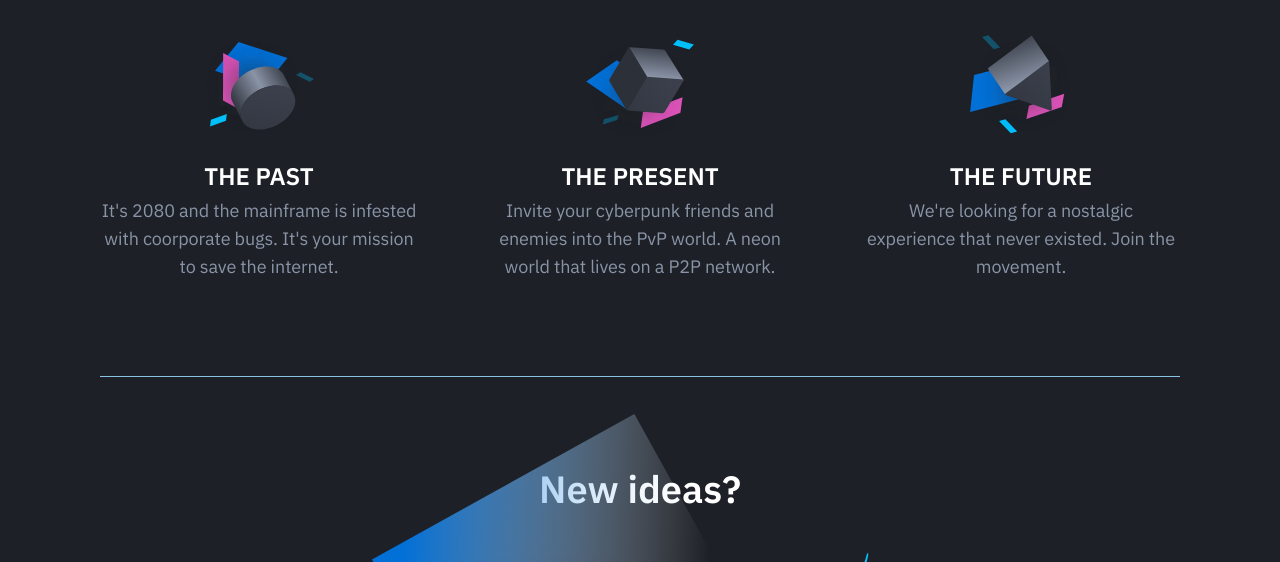
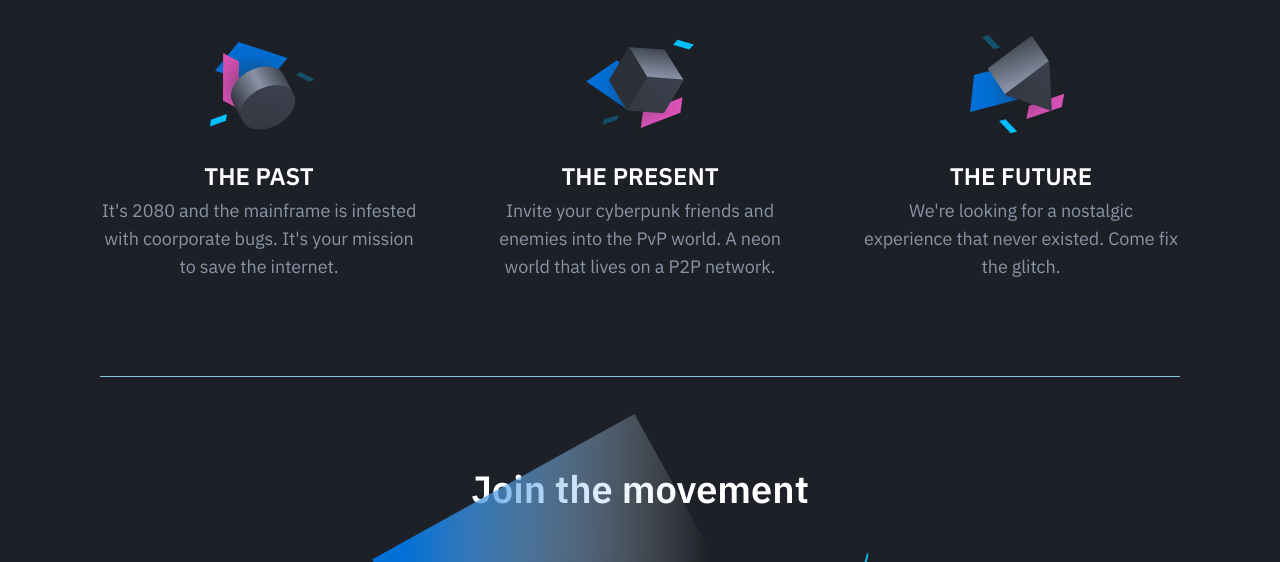
Before and after one commit to IPFS-FPS/website-retroshot, a website: page index.html in a window 1280 px wide. Shown: the part 1287-1849 px from the top of the page. Drawn offline with nearby package versions, Linux system fonts and the light colour scheme.

Commit message:
fix the glitch

```diff
--- a/index.html
+++ b/index.html
@@ -158,7 +158,7 @@
 										</h4>
 										<p class="text-sm mb-0">
                       We're looking for a nostalgic experience that never existed.
-                      Join the movement.
+                      Come fix the glitch.
 										</p>
 									</div>
                 </div>
@@ -210,7 +210,7 @@
 						<div class="pricing-inner section-inner">
 							<div class="pricing-header text-center">
 								<h2 class="section-title mt-0">
-                  New ideas?
+                  Join the movement
 								</h2>
 								<p class="section-paragraph mb-0">
 
```
